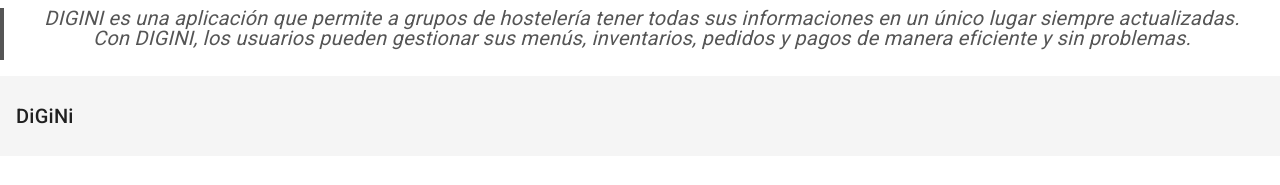
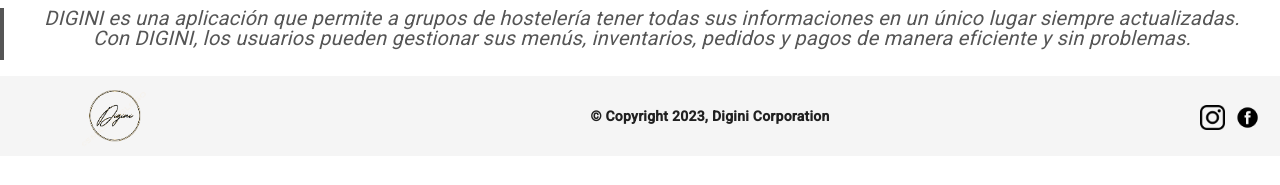
Before and after one commit to DiegoUpgradeHub/front-end-digini-foods, an Angular app: page /home in a window 1280 px wide. Shown: the part 1761-1946 px from the top of the page. Before the commit the page ends 1917 px from the top, so only its background shows below. Built offline with nearby package versions, Linux system fonts and the light colour scheme.

Commit message:
arreglo footer, rrss, copyright y logo

```diff
--- a/src/app/components/shared/footer/footer.component.html
+++ b/src/app/components/shared/footer/footer.component.html
@@ -1,4 +1,12 @@
 <mat-toolbar class="footer">
-  <span>DiGiNi</span>
-  <span class="example-spacer"></span>
+  <div class="logo">
+    <img src="assets/images/digini_logo.png" alt="Logo Digini">
+  </div>
+  <div class="copy">
+    <span>&copy; Copyright 2023, Digini Corporation</span>
+  </div>
+  <div class="redes">
+    <a href="https://www.instagram.com/digini/" target="_blank"><img src="assets/images/instagram.png" alt="Logo Instagram"></a>
+    <a href="https://www.facebook.com/digini/" target="_blank"><img src="assets/images/facebook.png" alt="Logo Facebook"></a>
+  </div>
 </mat-toolbar>
--- a/src/app/components/shared/footer/footer.component.scss
+++ b/src/app/components/shared/footer/footer.component.scss
@@ -1,12 +1,45 @@
-.footer{
+.footer {
+  display: flex;
+  align-items: center;
+  justify-content: space-between;
   position: relative;
-  bottom:0;
-  height:80px;
+  bottom: 0;
+  height: 80px;
+  background-color: #f5f5f5;
+  padding: 0 20px;
+
+  .logo {
+    width: 190px;
+    height: 190px;
+    margin-right: 20px;
+    display: flex;
+    align-items: center;
+    justify-content: center;
+
+    img {
+      max-width: 100%;
+      max-height: 100%;
+    }
+  }
+
+  .copy {
+    font-size: 14px;
+    font-weight: bold;
+    text-align: center;
+  }
+
+  .redes {
+    display: flex;
+    align-items: center;
+    justify-content: flex-end;
+
+    a {
+      margin-left: 10px;
+    }
+
+    img {
+      width: 25px;
+      height: 25px;
+    }
+  }
 }
-.texto-about-us {
-  margin-top: 10px;
-}
-.carousel slide {
-   width: 100%;
-   height: 250px;
-}
--- a/src/index.html
+++ b/src/index.html
@@ -1,8 +1,10 @@
 <!doctype html>
+
 <html lang="en">
+
 <head>
   <meta charset="utf-8">
-  <title>FrontEndDiginiFoods</title>
+  <title>Digini Food</title>
   <base href="/">
   <meta name="viewport" content="width=device-width, initial-scale=1">
   <link rel="icon" type="image/x-icon" href="favicon.ico">
@@ -13,6 +15,7 @@
   <script src="https://code.jquery.com/jquery-3.2.1.slim.min.js" integrity="sha384-KJ3o2DKtIkvYIK3UENzmM7KCkRr/rE9/Qpg6aAZGJwFDMVNA/GpGFF93hXpG5KkN" crossorigin="anonymous"></script>
   <link href="https://cdn.jsdelivr.net/npm/bootstrap@5.3.0-alpha2/dist/css/bootstrap.min.css" rel="stylesheet" integrity="sha384-aFq/bzH65dt+w6FI2ooMVUpc+21e0SRygnTpmBvdBgSdnuTN7QbdgL+OapgHtvPp" crossorigin="anonymous">
 </head>
+
 <body class="mat-typography">
   <app-root></app-root>
   <script src="https://cdn.jsdelivr.net/npm/bootstrap@5.3.0-alpha2/dist/js/bootstrap.bundle.min.js" integrity="sha384-qKXV1j0HvMUeCBQ+QVp7JcfGl760yU08IQ+GpUo5hlbpg51QRiuqHAJz8+BrxE/N" crossorigin="anonymous"></script>
```
Also changed, not shown: src/assets/images/facebook.png (added), src/assets/images/instagram.png (added).
